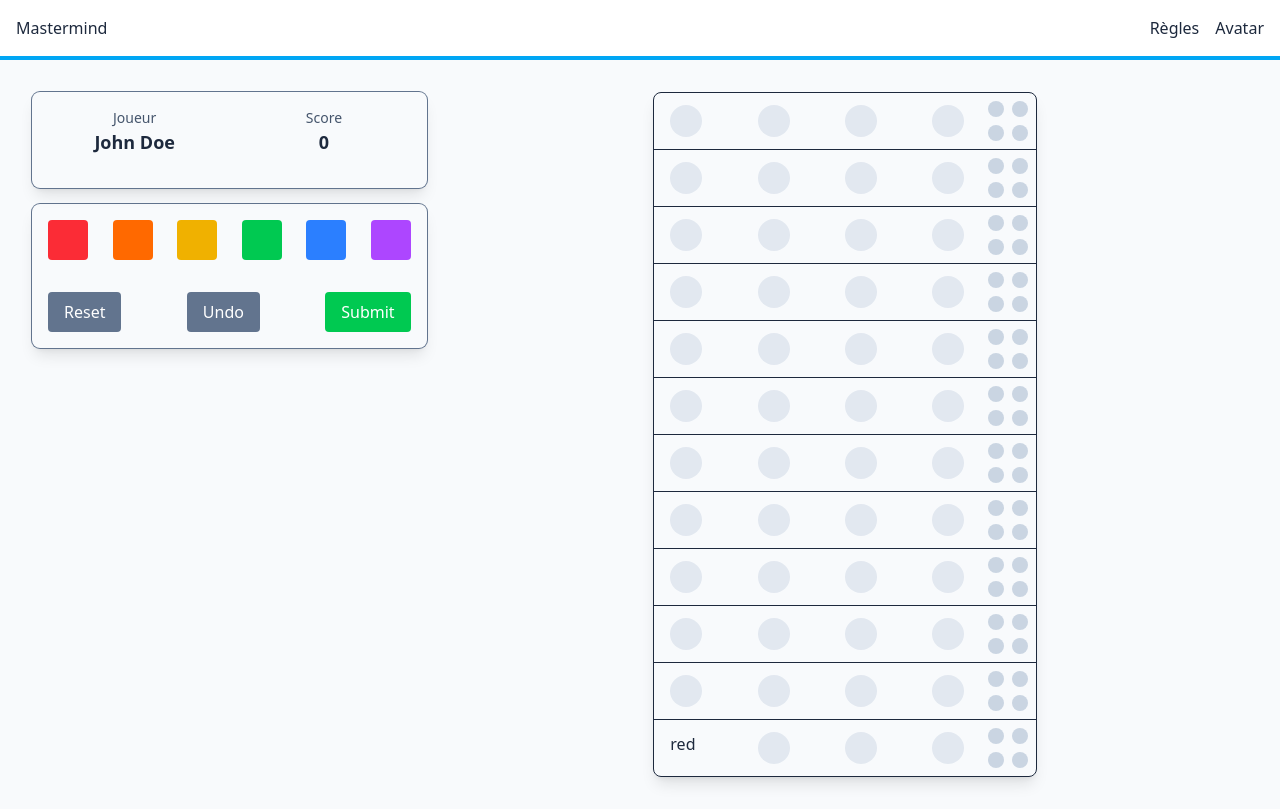
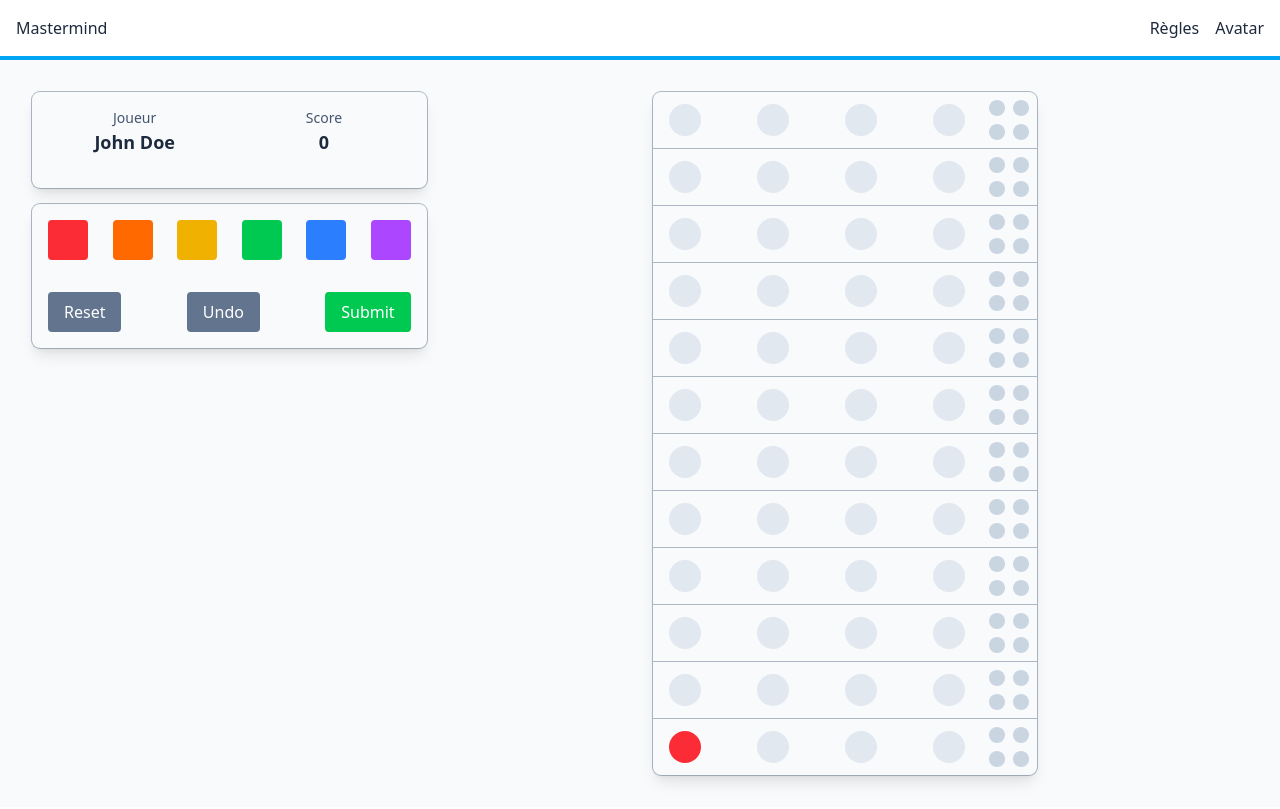
Before and after one commit to pharos-lab/mastermind, a Vue app: page / in a window 1280 px wide. Both pictures are taken after a click on the button 68 px from the left and 240 px from the top of the page. Built offline with nearby package versions, Linux system fonts and the light colour scheme; the HTML template or start-up script is replaced by a standard one.

Commit message:
board: display color for attempts and feedback (black and white)

```diff
--- a/src/App.vue
+++ b/src/App.vue
@@ -39,18 +39,14 @@
 import Board from './components/Board.vue';
 import Commands from './components/Commands.vue';
 import Info from './components/Info.vue';
-import type { Code } from './types';
 import { useMastermind } from './utils/useMastermind';
 
 
 const mastermind = useMastermind()
 const secretCode = mastermind.generateSecretCode()
 
-const attempt = ['red', 'orange', 'yellow', 'green'] as Code
+console.log(secretCode);
 
-const feedback = mastermind.calculateFeedback(secretCode, attempt)
-
-console.log(secretCode, attempt, feedback);
 </script>
 
 <style scoped>
--- a/src/components/Board.vue
+++ b/src/components/Board.vue
@@ -1,6 +1,6 @@
 <template>
     <section class="board-wrapper order-2 lg:order-3 lg:col-start-2 lg:col-span-2 lg:row-span-3">
-        <div class="board w-96 mx-auto border rounded-lg shadow-lg divide-y">
+        <div class="board w-96 mx-auto ring ring-slate-500/50 rounded-lg shadow-lg divide-y divide-slate-500/50">
 
             <!-- NOT ATTEMPT YET -->
             <div class="attempt flex" v-for="n in 11 - game.attempts.length">
@@ -18,8 +18,8 @@
             <!-- CURRENT ATTEMPT -->
             <div class="attempt flex">
                 <div class="code flex grow gap-2 justify-between items-center py-2 px-4">
-                    <div class="color size-8 rounded-full" v-for="color in game.currentAttempt">
-                        {{ color }}
+                    <div class="color size-8 rounded-full" v-for="color in game.currentAttempt" :class="getColorClass(color)">
+
                     </div>
 
                     <div class="color size-8 rounded-full bg-slate-200" v-for="n in 4 - game.currentAttempt.length">
@@ -35,13 +35,32 @@
             <!-- ALREADY ATTEMPT -->
             <div class="attempt flex" v-for="(attempt) in game.attempts">
                 <div class="code flex grow gap-2 justify-between items-center py-2 px-4">
-                    <div class="color size-8 rounded-full bg-slate-200" v-for="color in attempt.code">
-                        {{  color }}
+                    <div
+                        class="color size-8 rounded-full"
+                        v-for="color in attempt.code"
+                        :class="getColorClass(color)"
+                    >
+
                     </div>
                 </div>
 
                 <div class="results p-2 grid grid-cols-2 gap-2">
-                    <div class="result size-4 rounded-full bg-slate-300" v-for="n in 4"></div>
+                    <div
+                        class="result size-4 rounded-full bg-slate-800"
+                        v-for="exactMatch in attempt.feedback.exactMatches"
+                    >
+                    </div>
+                    <div
+                        class="result size-4 rounded-full bg-white border"
+                        v-for="colorMatch in attempt.feedback.colorMatches"
+                    >
+                    </div>
+
+                    <div
+                        class="result size-4 rounded-full bg-slate-300"
+                        v-for="notMatch in (4 - attempt.feedback.colorMatches - attempt.feedback.exactMatches)"
+                    >
+                    </div>
                 </div>
             </div>
         </div>
@@ -49,11 +68,25 @@
 </template>
 
 <script setup lang="ts">
-import type { Game } from '../types'
+import type { Color, Game } from '../types'
 
 interface Props {
     game: Game;
 }
 
 defineProps<Props>();
+
+const colorMap: Record<Color, string> = {
+    red: 'bg-red-500',
+    orange: 'bg-orange-500',
+    yellow: 'bg-yellow-400',
+    green: 'bg-green-500',
+    blue: 'bg-blue-500',
+    purple: 'bg-purple-500',
+};
+
+function getColorClass(color: Color): string {
+    return colorMap[color] || 'bg-slate-200';
+}
+
 </script>
--- a/src/components/Commands.vue
+++ b/src/components/Commands.vue
@@ -1,5 +1,5 @@
 <template>
-    <section class="commands order-3 lg:order-2 lg:order-none lg:row-start-2 p-4 ring ring-slate-500 shadow-lg rounded-lg space-y-8">
+    <section class="commands order-3 lg:order-2 lg:order-none lg:row-start-2 p-4 ring ring-slate-500/50 shadow-lg rounded-lg space-y-8">
         <div class="colors flex gap-2 justify-between">
             <button class="size-6 lg:size-10 bg-red-500 rounded cursor-pointer" @click="$emit('addColor', 'red')"></button>
             <button class="size-6 lg:size-10 bg-orange-500 rounded cursor-pointer" @click="$emit('addColor', 'orange')"></button>
--- a/src/components/Info.vue
+++ b/src/components/Info.vue
@@ -1,5 +1,5 @@
 <template>
-    <section class="info order-1 p-4 ring ring-slate-500 shadow-lg rounded-lg">
+    <section class="info order-1 p-4 ring ring-slate-500/50 shadow-lg rounded-lg">
         <div class="grid grid-cols-2 gap-4 mb-4">
             <div class="text-center">
                 <p class="text-sm text-slate-600">Joueur</p>
--- a/src/utils/useMastermind.ts
+++ b/src/utils/useMastermind.ts
@@ -93,7 +93,7 @@ export function useMastermind() {
           }
         };
 
-        storage.game.value.attempts.push(attempt);
+        storage.game.value.attempts.unshift(attempt);
         // storage.game.value.currentAttemptIndex++;
 
         // if (feedback.exactMatches === storage.game.value.code.length) {
@@ -111,6 +111,8 @@ export function useMastermind() {
         // Réinitialiser la tentative actuelle
         storage.game.value.currentAttempt = [];
 
+        console.log(feedback);
+
         return true;
       }
 
```
